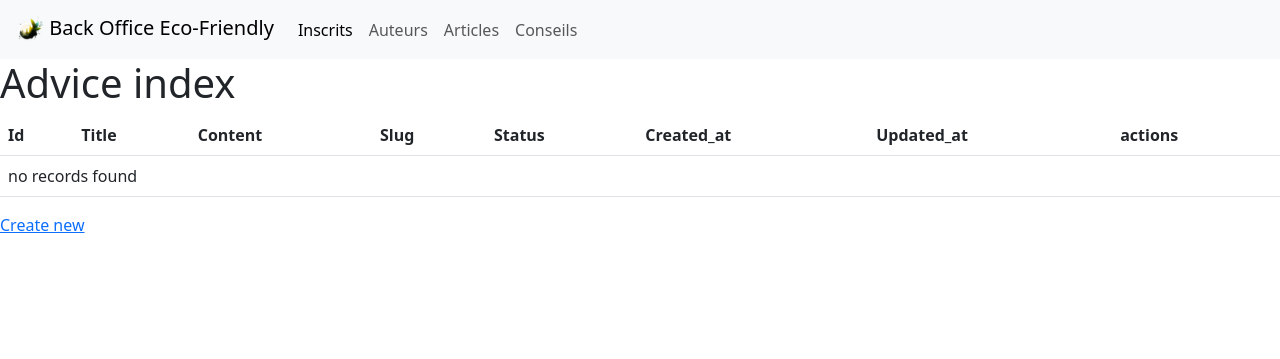
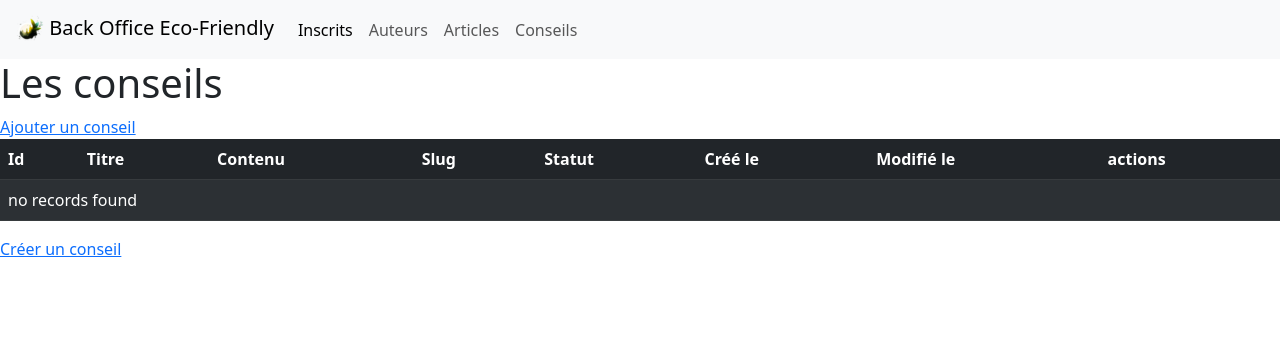
Before and after one commit to Ksouti/projet-eco-friendly-back, a Symfony app: template templates/advice/list.html.twig in a window 1280 px wide. Shown: the top 359 px of the page. Run offline with Twig, Linux system fonts and the light colour scheme; the template is opened without the code that fills it, so the values that code supplies are empty; some libraries are stand-ins or nearby versions.

Commit message:
FEAT: templates with boot

```diff
--- a/src/Controller/CategoryController.php
+++ b/src/Controller/CategoryController.php
@@ -13,7 +13,7 @@ use Symfony\Component\Routing\Annotation\Route;
 class CategoryController extends AbstractController
 {
     /**
-     * @Route("/back_office/categories/", name="app_backoffice_categories_list", methods={"GET"})
+     * @Route("/back_office/categories", name="app_backoffice_categories_list", methods={"GET"})
      */
     public function list(CategoryRepository $categoryRepository): Response
     {
--- a/src/Controller/SecurityController.php
+++ b/src/Controller/SecurityController.php
@@ -27,7 +27,7 @@ class SecurityController extends AbstractController
     }
 
      /**
-     * @Route("/back_office/déconnexion", name="app_backoffice_security_logout", methods={"GET"})
+     * @Route("/back_office/deconnexion", name="app_backoffice_security_logout", methods={"GET"})
      */
     public function logout(): void
     {
--- a/templates/advice/_delete_form.html.twig
+++ b/templates/advice/_delete_form.html.twig
@@ -1,4 +1,4 @@
-<form method="post" action="{{ path('app_backoffice_advices_deactivate', {'id': advice.id}) }}" onsubmit="return confirm('Are you sure you want to delete this item?');">
+<form method="post" action="{{ path('app_backoffice_advices_deactivate', {'id': advice.id}) }}" onsubmit="return confirm('Êtes-vous sûr de bien vouloir désactiver ce conseil?');">
     <input type="hidden" name="_token" value="{{ csrf_token('delete' ~ advice.id) }}">
-    <button class="btn">Delete</button>
+    <button class="btn btn-danger">désactiver</button>
 </form>
--- a/templates/advice/_form.html.twig
+++ b/templates/advice/_form.html.twig
@@ -1,4 +1,4 @@
 {{ form_start(form) }}
     {{ form_widget(form) }}
-    <button class="btn">{{ button_label|default('Save') }}</button>
+    <button class="btn">{{ button_label|default('Valider') }}</button>
 {{ form_end(form) }}
--- a/templates/advice/list.html.twig
+++ b/templates/advice/list.html.twig
@@ -1,20 +1,21 @@
 {% extends 'base.html.twig' %}
 
-{% block title %}Advice index{% endblock %}
+{% block title %}Les conseils{% endblock %}
 
 {% block body %}
-    <h1>Advice index</h1>
+    <h1>Les conseils</h1>
+    <a href="{{ path('app_backoffice_advices_new') }}">Ajouter un conseil</a>
 
-    <table class="table">
+    <table class="table table-dark table-striped">
         <thead>
             <tr>
                 <th>Id</th>
-                <th>Title</th>
-                <th>Content</th>
+                <th>Titre</th>
+                <th>Contenu</th>
                 <th>Slug</th>
-                <th>Status</th>
-                <th>Created_at</th>
-                <th>Updated_at</th>
+                <th>Statut</th>
+                <th>Créé le</th>
+                <th>Modifié le</th>
                 <th>actions</th>
             </tr>
         </thead>
@@ -28,9 +29,10 @@
                 <td>{{ advice.status }}</td>
                 <td>{{ advice.createdAt ? advice.createdAt|date('Y-m-d H:i:s') : '' }}</td>
                 <td>{{ advice.updatedAt ? advice.updatedAt|date('Y-m-d H:i:s') : '' }}</td>
+
                 <td>
-                    <a href="{{ path('app_backoffice_advices_show', {'id': advice.id}) }}">show</a>
-                    <a href="{{ path('app_backoffice_advices_edit', {'id': advice.id}) }}">edit</a>
+                    <a class="btn btn-success" href="{{ path('app_backoffice_advices_show', {'id': advice.id}) }}"><i class="bi bi-eye"></i></a>
+                    <a class="btn btn-warning" href="{{ path('app_backoffice_advices_edit', {'id': advice.id}) }}"><i class="bi bi-pencil"></i></a>
                 </td>
             </tr>
         {% else %}
@@ -41,5 +43,5 @@
         </tbody>
     </table>
 
-    <a href="{{ path('app_backoffice_advices_new') }}">Create new</a>
+    <a href="{{ path('app_backoffice_advices_new') }}">Créer un conseil</a>
 {% endblock %}
--- a/templates/advice/new.html.twig
+++ b/templates/advice/new.html.twig
@@ -1,11 +1,11 @@
 {% extends 'base.html.twig' %}
 
-{% block title %}New Advice{% endblock %}
+{% block title %}Créer un conseil{% endblock %}
 
 {% block body %}
-    <h1>Create new Advice</h1>
+    <h1>Créer un conseil</h1>
 
     {{ include('advice/_form.html.twig') }}
 
-    <a href="{{ path('app_backoffice_advices_list') }}">back to list</a>
+    <a href="{{ path('app_backoffice_advices_list') }}">retour à la liste des conseils</a>
 {% endblock %}
--- a/templates/article/_delete_form.html.twig
+++ b/templates/article/_delete_form.html.twig
@@ -1,4 +1,4 @@
 <form method="post" action="{{ path('app_backoffice_articles_deactivate', {'id': article.id}) }}" onsubmit="return confirm('Are you sure you want to delete this item?');">
     <input type="hidden" name="_token" value="{{ csrf_token('delete' ~ article.id) }}">
-    <button class="btn">Delete</button>
+    <button class="btn">Désactiver</button>
 </form>
--- a/templates/article/list.html.twig
+++ b/templates/article/list.html.twig
@@ -5,7 +5,7 @@
 {% block body %}
     <h1>Liste des articles</h1>
 
-    <table class="table">
+    <table class="table table-dark table-striped">
         <thead>
             <tr>
                 <th>Id</th>
@@ -43,5 +43,5 @@
         </tbody>
     </table>
 
-    <a href="{{ path('app_backoffice_articles_new') }}">Créer un nouveau</a>
+    <a href="{{ path('app_backoffice_articles_new') }}">Créer un nouvel article</a>
 {% endblock %}
--- a/templates/article/new.html.twig
+++ b/templates/article/new.html.twig
@@ -1,11 +1,11 @@
 {% extends 'base.html.twig' %}
 
-{% block title %}New Article{% endblock %}
+{% block title %}Nouvel Article{% endblock %}
 
 {% block body %}
-    <h1>Create new Article</h1>
+    <h1>Ajouter un nouvel Article</h1>
 
     {{ include('article/_form.html.twig') }}
 
-    <a href="{{ path('app_backoffice_articles_list') }}">back to list</a>
+    <a href="{{ path('app_backoffice_articles_list') }}">Retour à la liste</a>
 {% endblock %}
--- a/templates/article/show.html.twig
+++ b/templates/article/show.html.twig
@@ -5,7 +5,7 @@
 {% block body %}
     <h1>Article</h1>
 
-    <table class="table">
+    <table class="table table-dark table-striped">
         <tbody>
             <tr>
                 <th>Id</th>
@@ -42,9 +42,9 @@
         </tbody>
     </table>
 
-    <a href="{{ path('app_backoffice_articles_list') }}">back to list</a>
+    <a href="{{ path('app_backoffice_articles_list') }}">retour à la liste</a>
 
-    <a href="{{ path('app_backoffice_articles_edit', {'id': article.id}) }}">edit</a>
+    <a href="{{ path('app_backoffice_articles_edit', {'id': article.id}) }}">Valider</a>
 
     {{ include('article/_delete_form.html.twig') }}
 {% endblock %}
--- a/templates/base.html.twig
+++ b/templates/base.html.twig
@@ -2,6 +2,9 @@
 <html>
     <head>
         <meta charset="UTF-8">
+
+        <meta name="viewport" content="width=device-width, initial-scale=1">
+
         <title>{% block title %}Welcome!{% endblock %}</title>
             <link rel="icon" type="image/png" sizes="16x16" href="{{asset('favicon-16x16.png')}}">
         {# <link rel="icon" href="{{asset('favicon.ico')}}"> #}
--- a/templates/category/_delete_form.html.twig
+++ b/templates/category/_delete_form.html.twig
@@ -1,4 +1,4 @@
 <form method="post" action="{{ path('app_backoffice_categories_delete', {'id': category.id}) }}" onsubmit="return confirm('Are you sure you want to delete this item?');">
     <input type="hidden" name="_token" value="{{ csrf_token('delete' ~ category.id) }}">
-    <button class="btn">Delete</button>
+    <button class="btn">Désactiver</button>
 </form>
--- a/templates/category/edit.html.twig
+++ b/templates/category/edit.html.twig
@@ -1,13 +1,13 @@
 {% extends 'base.html.twig' %}
 
-{% block title %}Edit Category{% endblock %}
+{% block title %}Modifier une Catégorie{% endblock %}
 
 {% block body %}
-    <h1>Edit Category</h1>
+    <h1>Modifier une Catégorie</h1>
 
     {{ include('category/_form.html.twig', {'button_label': 'Update'}) }}
 
-    <a href="{{ path('app_backoffice_categories_list') }}">back to list</a>
+    <a href="{{ path('app_backoffice_categories_list') }}">Retour à la liste</a>
 
     {{ include('category/_delete_form.html.twig') }}
 {% endblock %}
--- a/templates/category/new.html.twig
+++ b/templates/category/new.html.twig
@@ -1,11 +1,11 @@
 {% extends 'base.html.twig' %}
 
-{% block title %}New Category{% endblock %}
+{% block title %}Ajouter une catégorie{% endblock %}
 
 {% block body %}
-    <h1>Create new Category</h1>
+    <h1>Créer une nouvelle catégorie</h1>
 
     {{ include('category/_form.html.twig') }}
 
-    <a href="{{ path('app_backoffice_categories_list') }}">back to list</a>
+    <a href="{{ path('app_backoffice_categories_list') }}">Retour à la liste</a>
 {% endblock %}
```
Also changed, not shown: templates/advice/edit.html.twig (+4 -4 lines), templates/advice/show.html.twig (+5 -5 lines), templates/category/list.html.twig (+6 -6 lines), templates/category/show.html.twig (+5 -5 lines), 1 other file.
